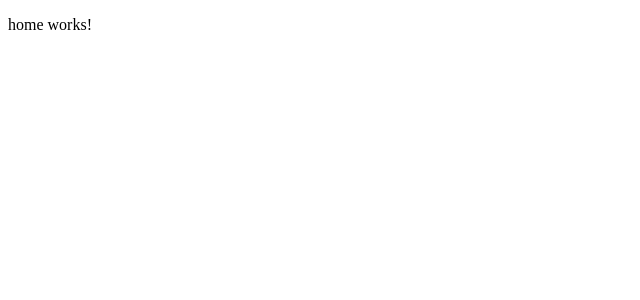
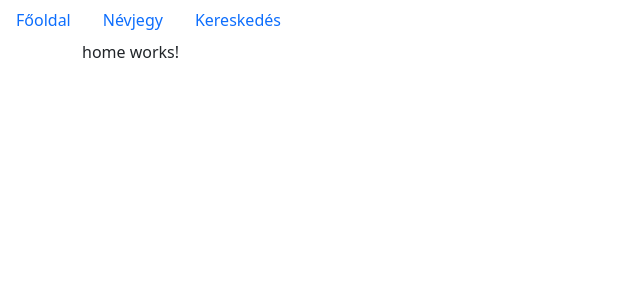
Before and after one commit to lapispeter/volcanoweb, an Angular app: page / in a window 1280 px wide. Shown: the top 300 px of the page, without its empty margins (0-640 px from the left). Built offline with nearby package versions, Linux system fonts and the light colour scheme.

Commit message:
navigáció kész

```diff
--- a/package.json
+++ b/package.json
@@ -28,6 +28,7 @@
     "@angular/forms": "^20.3.0",
     "@angular/platform-browser": "^20.3.0",
     "@angular/router": "^20.3.0",
+    "bootstrap": "^5.3.8",
     "rxjs": "~7.8.0",
     "tslib": "^2.3.0",
     "zone.js": "~0.15.0"
--- a/src/app/app.html
+++ b/src/app/app.html
@@ -1,3 +1,14 @@
+<nav class="nav">
+
+  <a class="nav-link" routerLink="home">Főoldal</a>
+  <a class="nav-link" routerLink="about">Névjegy</a>
+  <a class="nav-link" routerLink="researcher">Kereskedés</a>
+
+
+
+</nav>
+
+
 <div class="container">
   <router-outlet></router-outlet>
 </div>
--- a/src/app/app.ts
+++ b/src/app/app.ts
@@ -1,9 +1,9 @@
 import { Component, signal } from '@angular/core';
-import { RouterOutlet } from '@angular/router';
+import { RouterLink, RouterOutlet } from '@angular/router';
 
 @Component({
   selector: 'app-root',
-  imports: [RouterOutlet],
+  imports: [RouterOutlet,RouterLink],
   templateUrl: './app.html',
   styleUrl: './app.css'
 })
--- a/src/app/researcher/researcher.component.ts
+++ b/src/app/researcher/researcher.component.ts
@@ -1,10 +1,9 @@
 import { Component, inject } from '@angular/core';
-import { ReactiveFormsModule } from '@angular/forms';
 import { ResearcherService } from '../shared/researcher.service';
 
 @Component({
   selector: 'app-researcher',
-  imports: [ReactiveFormsModule],
+  imports: [],
   templateUrl: './researcher.component.html',
   styleUrl: './researcher.component.css',
 })
--- a/src/styles.css
+++ b/src/styles.css
@@ -1 +1,2 @@
 /* You can add global styles to this file, and also import other style files */
+@import 'bootstrap';
```
Also changed, not shown: 1 other file (tests, documents, lock files or other folders).
